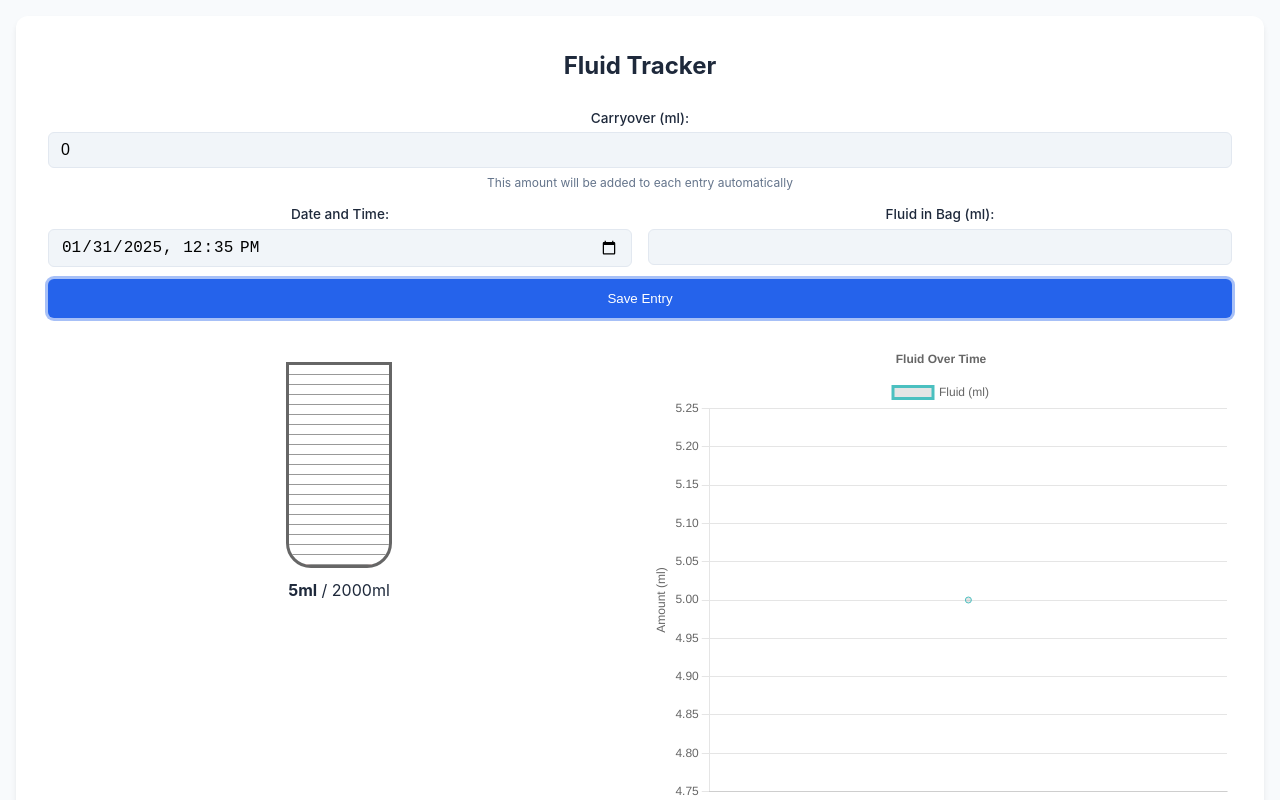
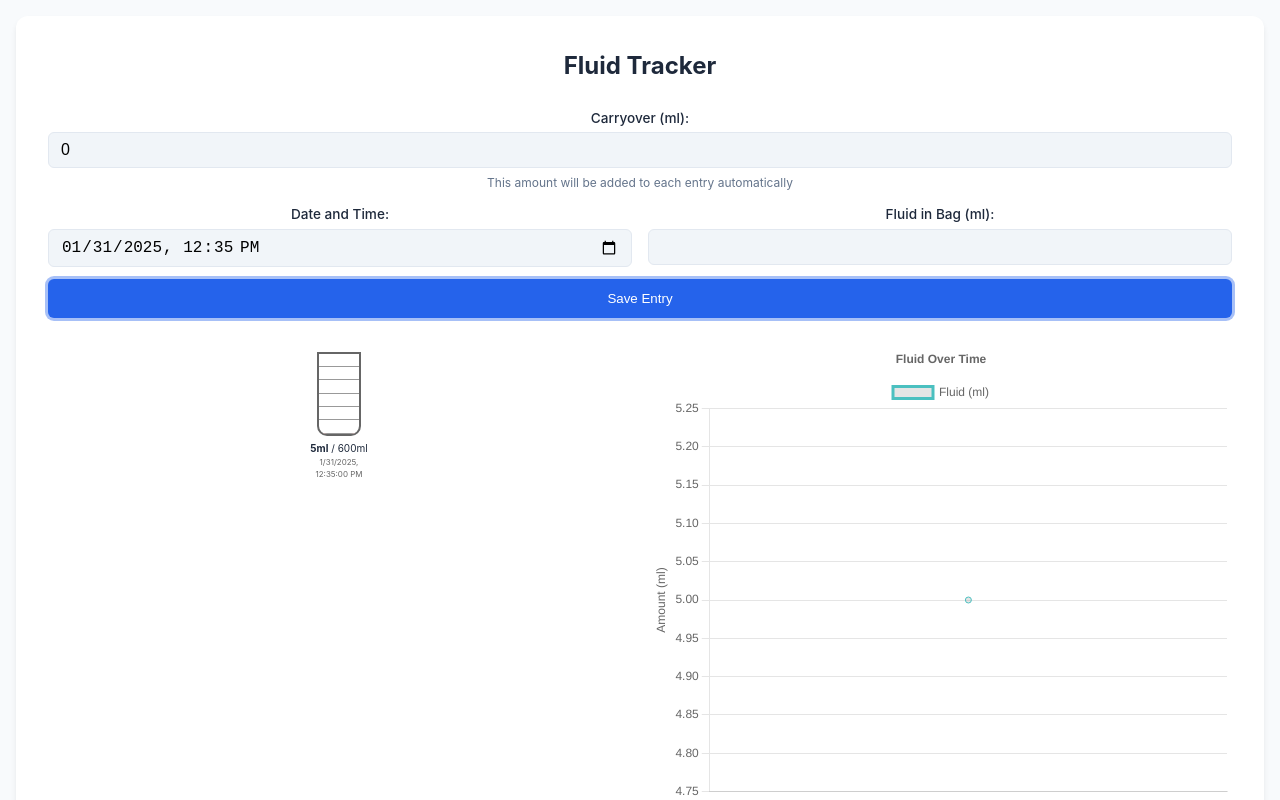
Before and after one commit to Baconwolf/fluidtrack, a React (Vite) app: page / in a window 1280 px wide. Both pictures are taken after typing "5" into the empty fields and a click on the button "Save Entry". Shown: the top 800 px of the page. Built offline with nearby package versions, Linux system fonts and the light colour scheme.

Commit message:
Enhance FluidBag component with styling and multiple bag display

```diff
--- a/src/App.css
+++ b/src/App.css
@@ -150,3 +150,17 @@ input {
     padding: 0 0.5rem;
   }
 }
+
+.fluid-bags-list {
+  display: flex;
+  flex-wrap: wrap;
+  gap: 0.5rem;
+  justify-content: center;
+  margin-bottom: 1rem;
+}
+
+.fluid-bag {
+  width: 60px;
+  height: 100px;
+  font-size: 0.8rem;
+}
--- a/src/App.tsx
+++ b/src/App.tsx
@@ -116,10 +116,20 @@ function App() {
         <div className="entries-section">
           {entries.length > 0 && (
             <div className="charts-container">
-              <FluidBag
-                currentAmount={Number(entries[entries.length - 1].amount) - Number(entries[entries.length - 1].baseAmount)}
-                maxCapacity={2000}
-              />
+              <div className="fluid-bags-list">
+                {entries
+                  .filter((entry) => {
+                    return entries[entries.length - 1].baseAmount === entry.baseAmount;
+                  })
+                  .map((entry) => (
+                    <FluidBag
+                      key={entry.datetime}
+                      currentAmount={Number(entry.amount) - Number(entry.baseAmount)}
+                      maxCapacity={600}
+                      label={new Date(entry.datetime).toLocaleString()}
+                    />
+                  ))}
+              </div>
               <FluidChart entries={entries} />
               <FluidRateChart entries={entries} windowHours={24} />
               <FluidRateChart entries={entries} windowHours={48} />
--- /dev/null
+++ b/src/components/FluidBag.css
@@ -0,0 +1,47 @@
+.fluid-bag-container {
+    width: 60px;
+    margin: 10px auto;
+    text-align: center;
+}
+
+.fluid-bag {
+    position: relative;
+    width: 40px;
+    height: 80px;
+    margin: 0 auto;
+    border: 2px solid #666;
+    border-radius: 0 0 10px 10px;
+    overflow: hidden;
+}
+
+.fluid-bag-fill {
+    position: absolute;
+    bottom: 0;
+    width: 100%;
+    background-color: rgba(255, 150, 150, 0.7);
+    transition: height 0.5s ease-out;
+    border-radius: 0 0 10px 10px;
+}
+
+.measurement-line {
+    position: absolute;
+    width: 100%;
+    border-bottom: 1px solid #999;
+    font-size: 8px;
+}
+
+.measurement-label {
+    position: absolute;
+    right: 105%;
+    transform: translateY(-50%);
+}
+
+.fluid-amount {
+    margin-top: 5px;
+    font-size: 10px;
+}
+
+.fluid-datetime {
+    font-size: 8px;
+    color: #666;
+}
--- a/src/components/FluidBag.tsx
+++ b/src/components/FluidBag.tsx
@@ -1,9 +1,12 @@
+import './FluidBag.css';
+
 interface FluidBagProps {
     currentAmount: number;
     maxCapacity?: number;
+    label?: string;
 }
 
-export function FluidBag({ currentAmount, maxCapacity = 2000 }: FluidBagProps) {
+export function FluidBag({ currentAmount, maxCapacity = 2000, label }: FluidBagProps) {
     const fillPercentage = Math.min((currentAmount / maxCapacity) * 100, 100);
 
     // Create array of measurement points every 100ml
@@ -13,53 +16,35 @@ export function FluidBag({ currentAmount, maxCapacity = 2000 }: FluidBagProps) {
     );
 
     return (
-        <div style={{
-            width: '150px',
-            margin: '20px auto',
-            textAlign: 'center'
-        }}>
-            <div style={{
-                position: 'relative',
-                width: '100px',
-                height: '200px',
-                margin: '0 auto',
-                border: '3px solid #666',
-                borderRadius: '0 0 25px 25px',
-                overflow: 'hidden'
-            }}>
+        <div className="fluid-bag-container">
+            <div className="fluid-bag">
                 {/* Fluid fill with waves */}
-                <div style={{
-                    position: 'absolute',
-                    bottom: 0,
-                    width: '100%',
-                    height: `${fillPercentage}%`,
-                    backgroundColor: 'rgba(255, 150, 150, 0.7)',
-                    transition: 'height 0.5s ease-out',
-                    borderRadius: '0 0 25px 25px'
-                }} className="fluid-fill" />
+                <div
+                    className="fluid-bag-fill"
+                    style={{
+                        height: `${fillPercentage}%`,
+                    }}
+                />
 
                 {/* Measurement lines */}
                 {measurementPoints.map((amount) => (
-                    <div key={amount} style={{
-                        position: 'absolute',
-                        bottom: `${(amount / maxCapacity) * 100}%`,
-                        width: '100%',
-                        borderBottom: '1px solid #999',
-                        fontSize: '12px'
-                    }}>
-                        <span style={{
-                            position: 'absolute',
-                            right: '105%',
-                            transform: 'translateY(-50%)'
-                        }}>
+                    <div
+                        key={amount}
+                        className="measurement-line"
+                        style={{
+                            bottom: `${(amount / maxCapacity) * 100}%`,
+                        }}
+                    >
+                        <span className="measurement-label">
                             {amount}ml
                         </span>
                     </div>
                 ))}
             </div>
-            <div style={{ marginTop: '10px' }}>
+            <div className="fluid-amount">
                 <strong>{currentAmount}ml</strong> / {maxCapacity}ml
             </div>
+            {label && <div className="fluid-datetime">{label}</div>}
         </div>
     );
 }
```
